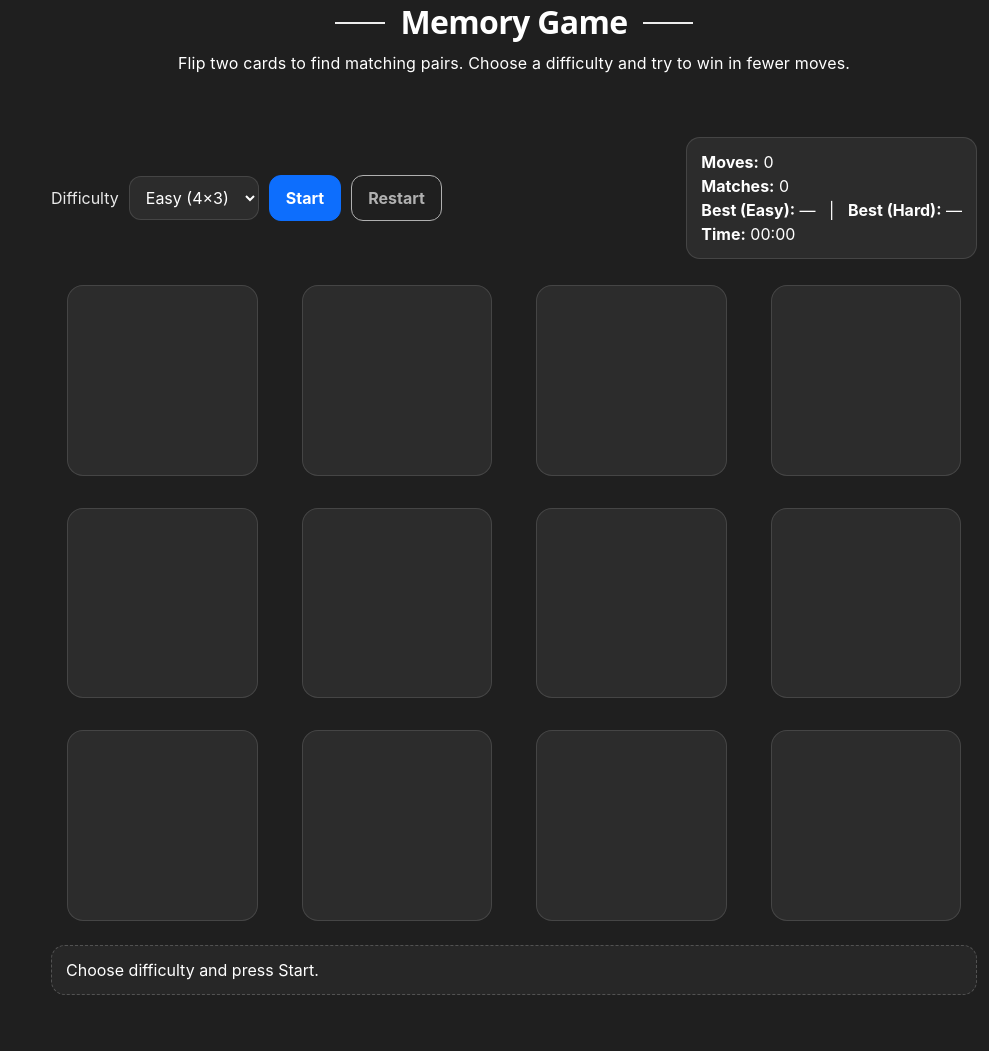
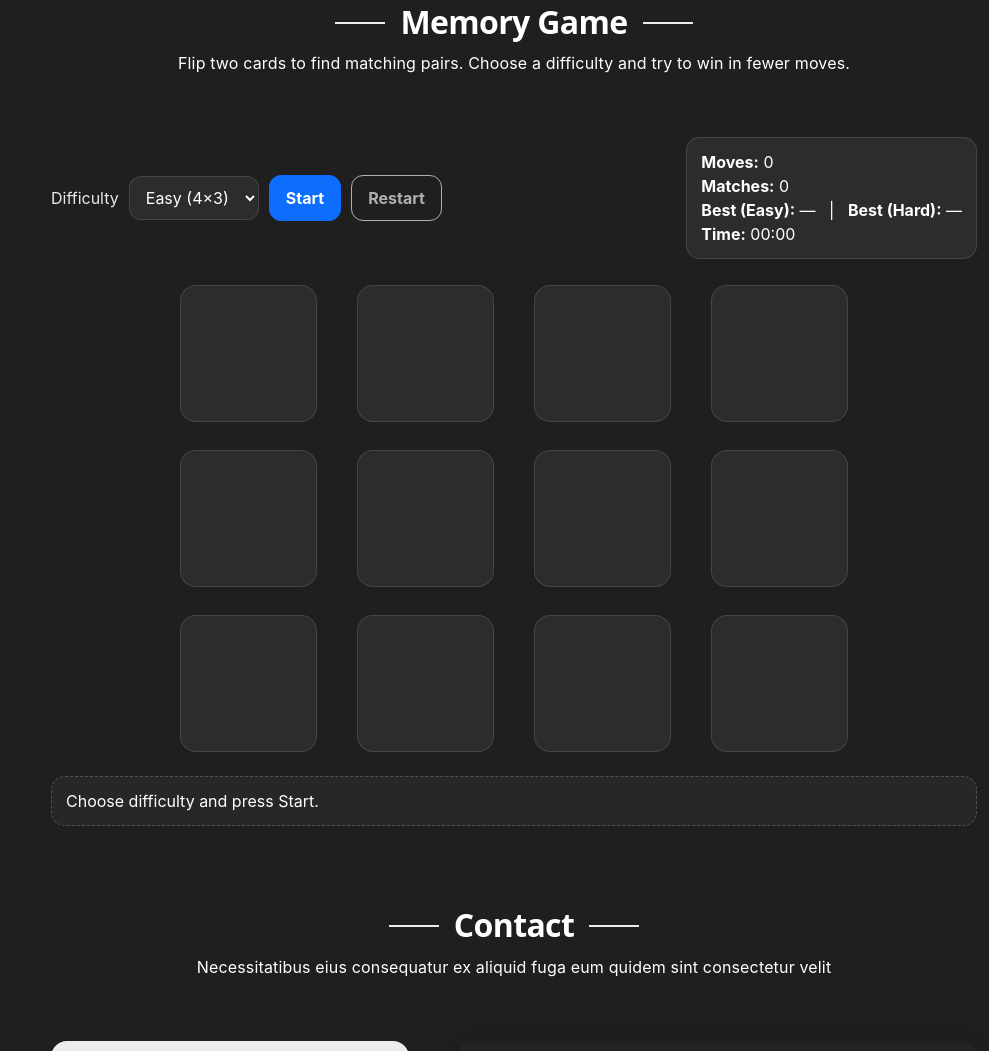
Before and after one commit to muhammedshamuheen/shamuheenresume23, a plain HTML site: page index.html in a window 1280 px wide. Shown: the part 7733-8784 px from the top of the page, without its empty margins (291-1280 px from the left). Drawn offline with nearby package versions, Linux system fonts and the light colour scheme.

Commit message:
Make memory game cards smaller

```diff
--- a/assets/css/custom.css
+++ b/assets/css/custom.css
@@ -121,9 +121,12 @@
 
 .memory-board{
   display: grid;
-  gap: 12px;
-  grid-template-columns: repeat(4, minmax(0, 1fr)); /* Easy */
+  gap: 8px;              /* smaller spacing */
+  max-width: 700px;      /* ↓ LOWER this to make cards smaller */
+  margin: 0 auto;        /* keep centered */
+  grid-template-columns: repeat(4, minmax(0, 1fr));
 }
+
 
 .memory-board.hard{
   grid-template-columns: repeat(6, minmax(0, 1fr)); /* Hard */
```
